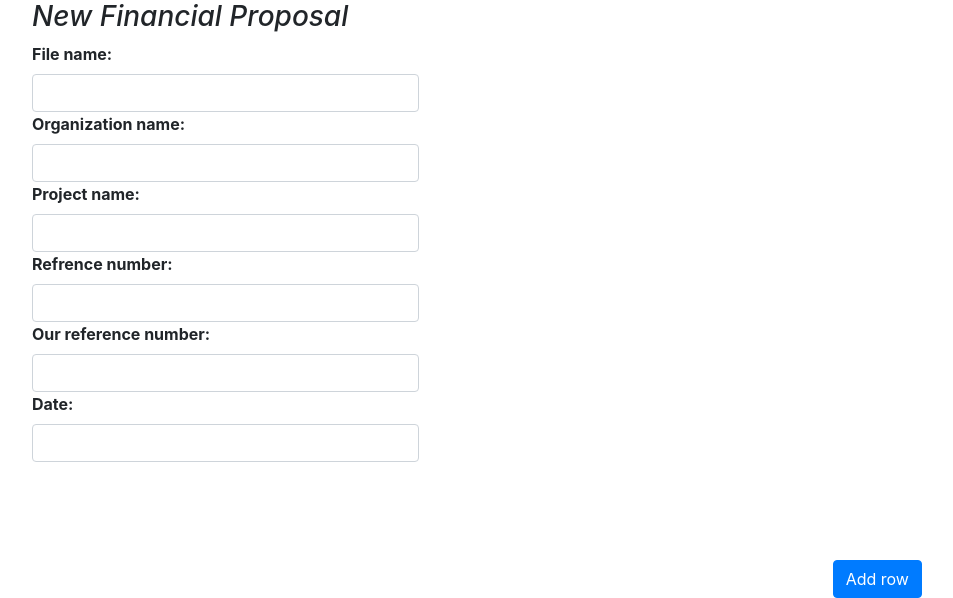
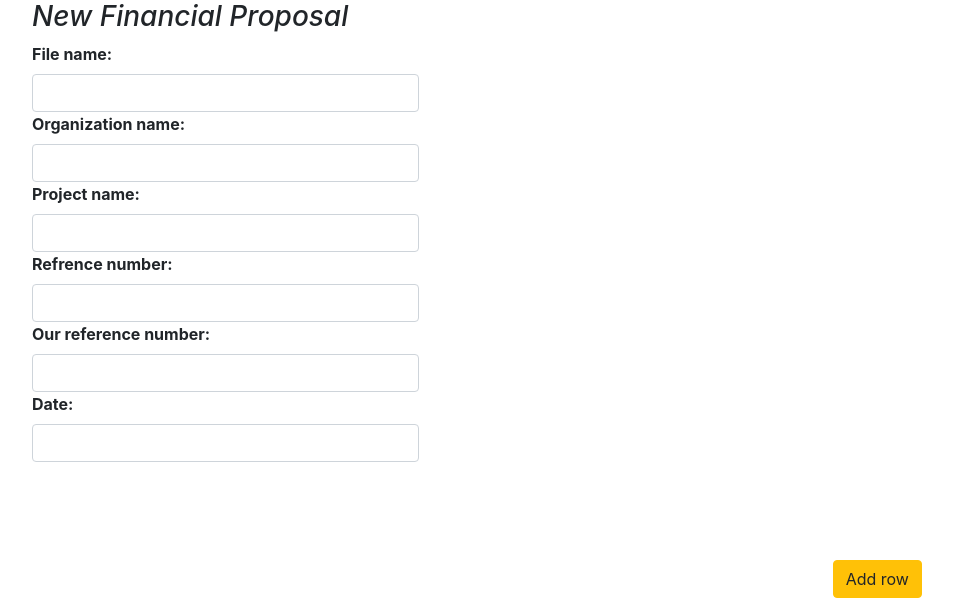
Before and after one commit to abdu4188/financial-proposal-generator, a Django app: page / in a window 1280 px wide. Shown: the part 115-713 px from the top of the page, without its empty margins (111-1064 px from the left). Run offline with Django 3.2, Linux system fonts and the light colour scheme; a user stored in the database is signed in; some libraries are stand-ins or nearby versions.

Commit message:
change add row button color

```diff
--- a/templates/create_proposal.html
+++ b/templates/create_proposal.html
@@ -21,7 +21,7 @@
 
             </div>
             <div class="col-sm-3" style="margin-left: 30vw; margin-top: 70vh;">
-                <button onclick="addRow()" class="btn btn-primary">Add row</button>
+                <button onclick="addRow()" class="btn btn-warning">Add row</button>
             </div>
         </div>
         <div class="row col-sm-12">
```
